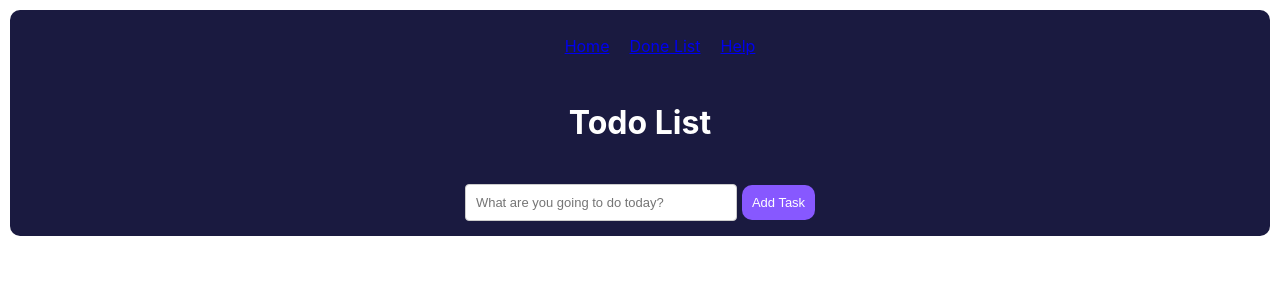
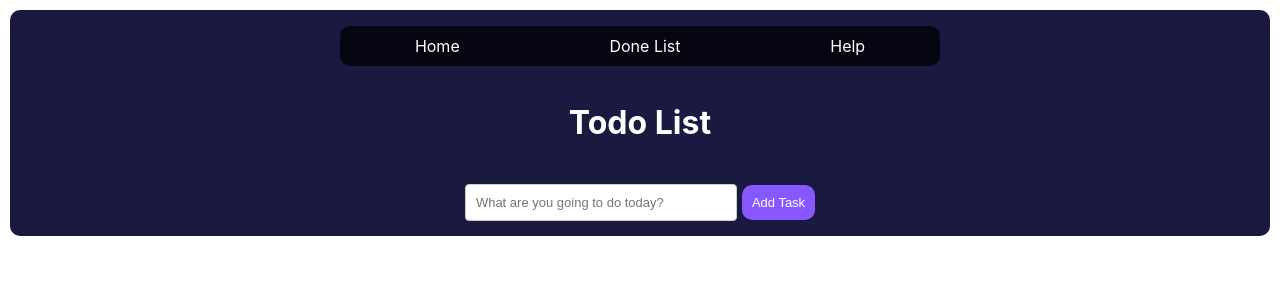
Before and after one commit to yamboni1/day12-homework-todolist, a React (Create React App) app: page / in a window 1280 px wide. Shown: the top 300 px of the page. Built offline with nearby package versions, Linux system fonts and the light colour scheme; no server answers.

Commit message:
refactor: modified css file

```diff
--- a/src/App.css
+++ b/src/App.css
@@ -1,41 +1,42 @@
 @import url('https://fonts.googleapis.com/css2?family=Poppins&display=swap');
+
 * {
     border-radius: 10px;
 }
-/*
-.App {
+
+.App>.nav-bar {
+    width:600px;
+}
+a{
+    color: #ffffff;
+    text-decoration: none;
+}
+a:hover{
+    text-decoration: underline;
+}
+.App>.nav-bar>nav>ul {
     display: flex;
-    justify-content: center;
-    flex-direction: column;
-    align-items: center;
-    color: #fff;
-   } */
-
-   .App > .nav-bar > nav > ul {
-    display: flex;
-    justify-content: center;
-    color: #fff;
+    padding: 0;
+    justify-content: space-around;
+    background-color: #060613;
 }
 
-   .App > .nav-bar > nav > ul > li {
-    padding: 10px;
+.App>.nav-bar>nav>ul>li {
+    padding: 10px 25px;
     list-style: none;
-    color: #fff;
 }
-
-
-
 
 .App {
     text-align: center;
     display: flex;
     flex-direction: column;
     align-items: center;
-    font-family:'Poppins', sans-serif sans-serif;
+    font-family: 'Poppins', sans-serif sans-serif;
     background: #1A1A40;
     color: #fff;
     margin: 10px;
 }
+
 .todoGroup {
     padding-top: 10px;
     width: 450px;
@@ -86,6 +87,8 @@
 }
 
 .todo-item {
+    display: flex;
+    justify-content: space-between;
     border: 1px gainsboro solid;
     border-radius: 5px;
     width: 400px;
@@ -114,3 +117,13 @@
 .done {
     text-decoration: line-through;
 }
+
+#todoText {
+    width: 80%;
+
+}
+.items {
+    width: 400px;
+    height: 500px;
+    overflow-y: auto;
+}
```
Lines whose indentation alone changed are shown as unchanged.
